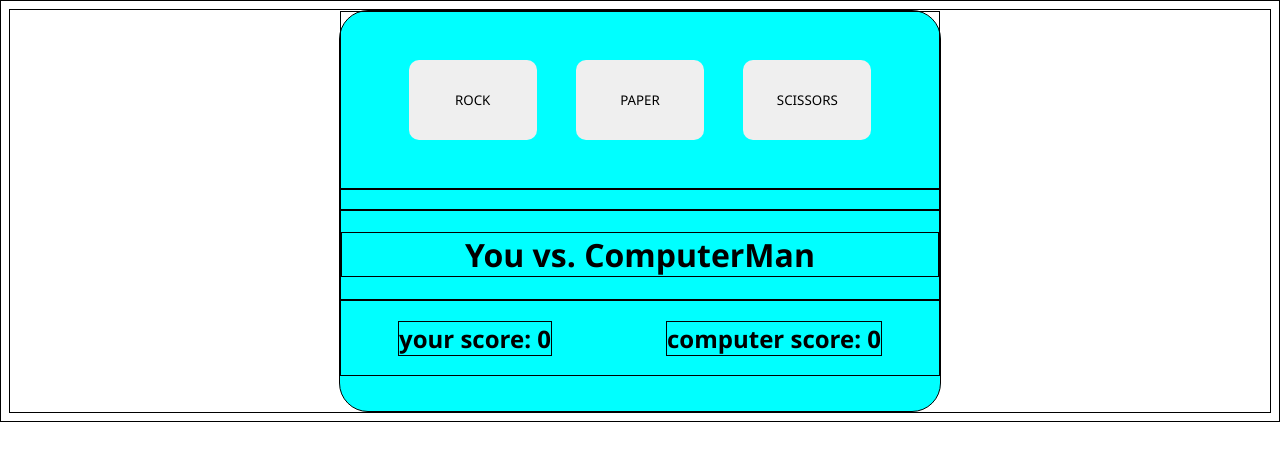
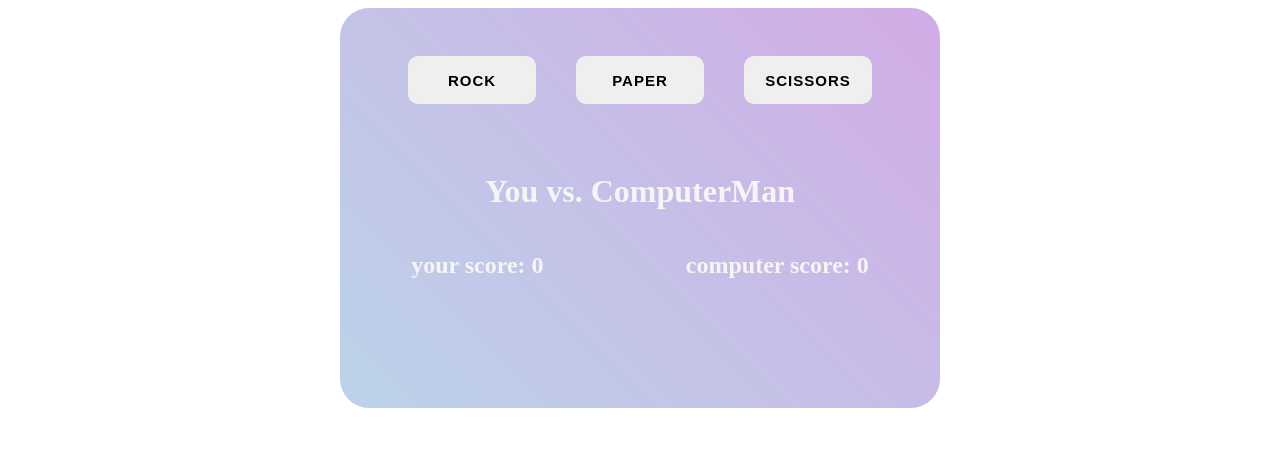
Before and after one commit to gavinberetvas/rockpaperscissors, a plain HTML site: page index.html in a window 1280 px wide. Drawn offline with Linux system fonts and the light colour scheme.

Commit message:
minor style fix

```diff
--- a/css/style.css
+++ b/css/style.css
@@ -1,10 +1,9 @@
 * {
-    border: 1px solid black;
-    font-family: 'Segoe UI', Tahoma, Geneva, Verdana, sans-serif;
+    font: sans-serif;
 }
 
 .wrapper {
-    background-color: aqua;
+    background-image: linear-gradient(45deg, rgb(187, 211, 233), rgb(209, 172, 230));
     max-width: 600px;
     min-height: 400px;
     margin: auto;
@@ -19,10 +18,13 @@
 
 .button {
     border: white;
-    height: 5rem;
+    height: 3rem;
     width: 8rem;
     text-align: center;
     border-radius: 10px;
+    font-size: 15PX;
+    letter-spacing: 1px;
+    font-weight: bold;
 }
 
 .button:hover {
@@ -30,6 +32,7 @@
 }
 
 button:active {
+    font-size: 14PX;
     background: gray;
     -webkit-box-shadow: inset 0px 0px 10px #c1c1c1;
        -moz-box-shadow: inset 0px 0px 10px #c1c1c1;
@@ -39,9 +42,11 @@ button:active {
 
 .info {
     text-align: center;
+    color: whitesmoke;
 }
 
 .scores {
+    color: whitesmoke;
     display: flex;
     justify-content: space-around;
 }
```
